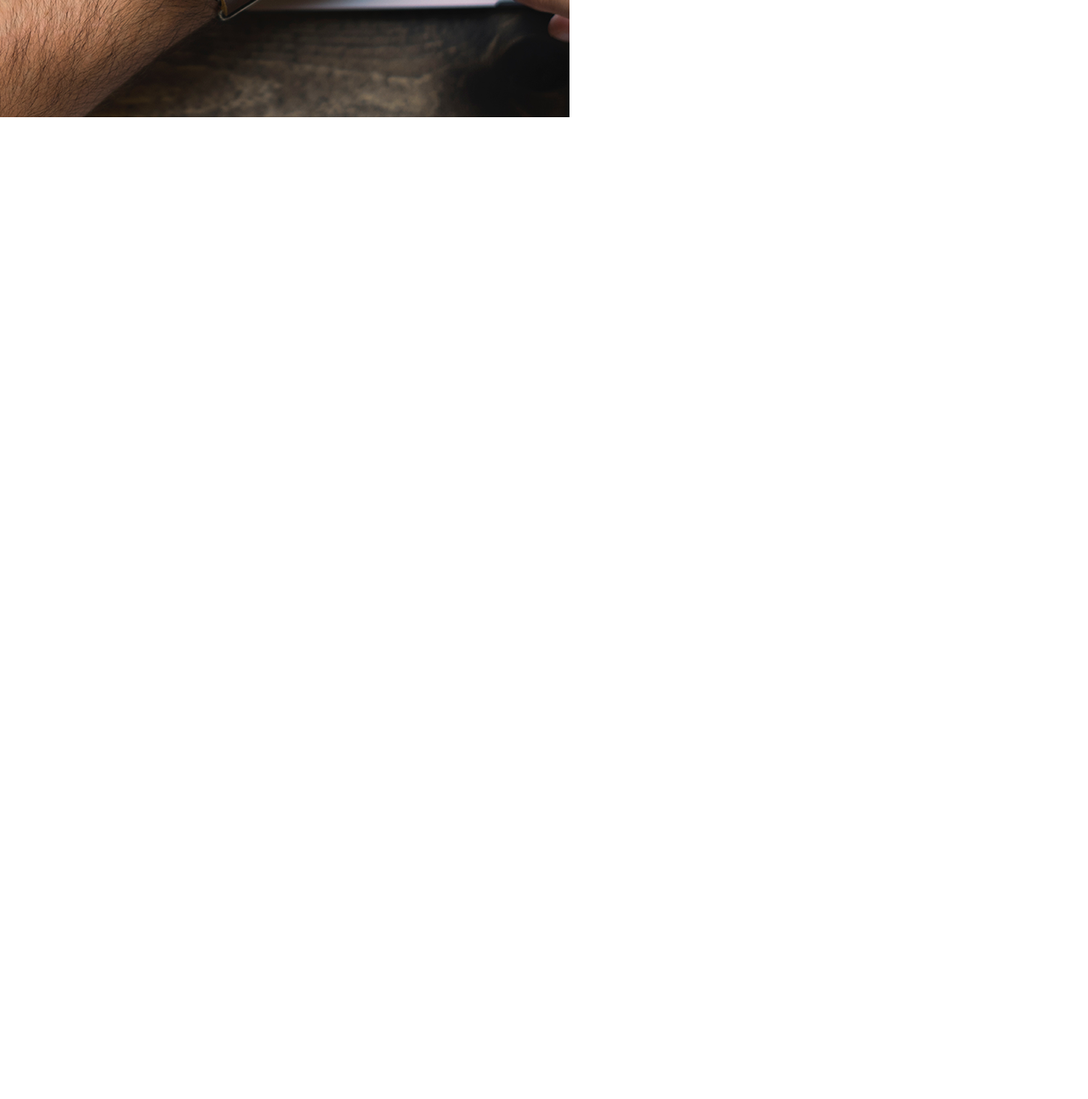
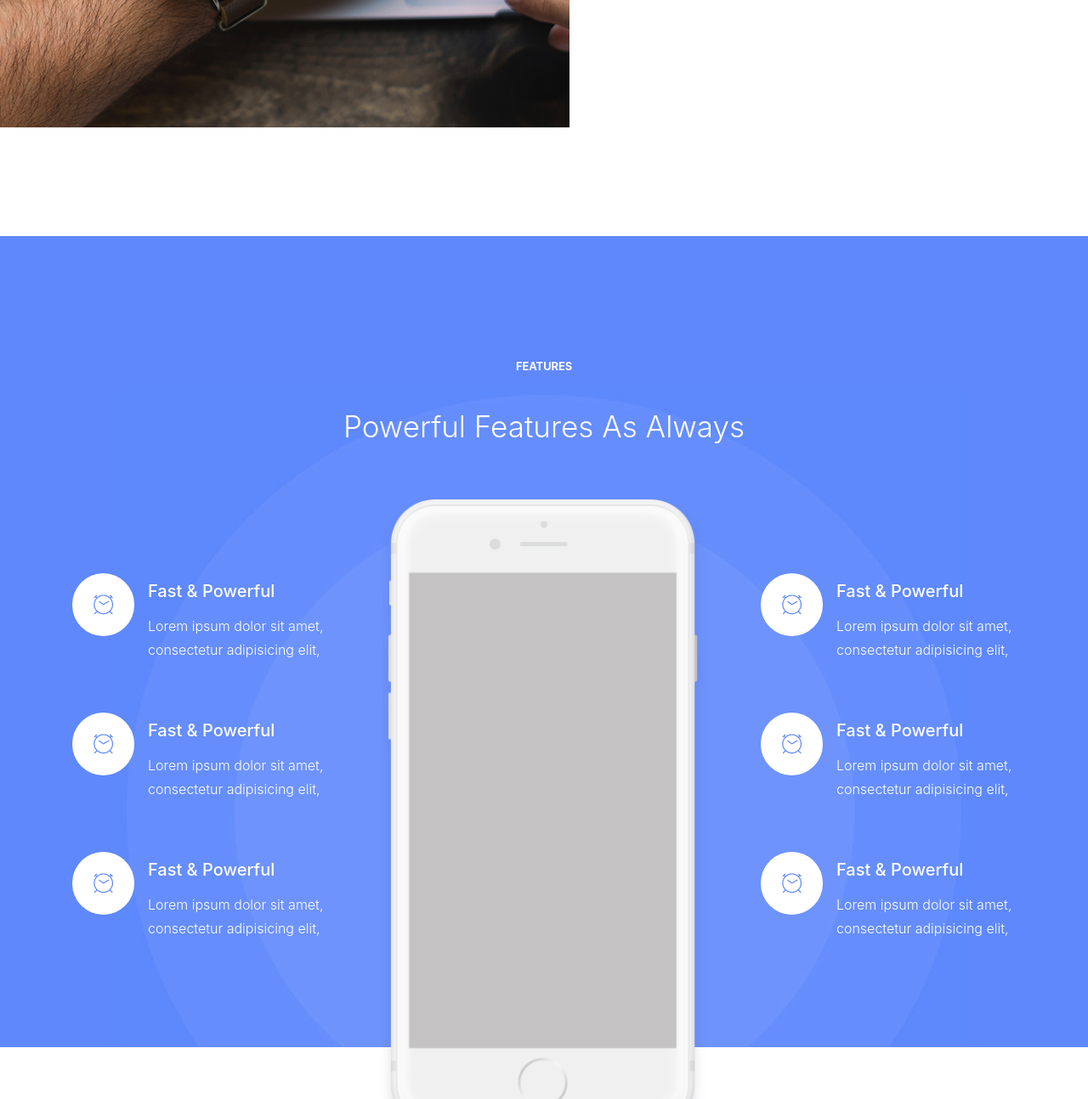
Before and after one commit to sdeboer88/app-landing-page, a plain HTML site: page index.html in a window 1280 px wide. Shown: the part 3053-4347 px from the top of the page at 85% size. Before the commit the page ends 3317 px from the top, so only its background shows below. Drawn offline with nearby package versions, Linux system fonts and the light colour scheme; grey boxes are pictures that could not be loaded; a script that the page names is missing.

Commit message:
Started working on features section of site. Got list with icons sorted out and ready to populate with specific icons.

```diff
--- a/index.html
+++ b/index.html
@@ -1,4 +1,7 @@
-<html>
+<!DOCTYPE html>
+<html lang="en">
+<head>
+    <meta charset="utf-8">
 	<head>
         <!--https://themeforest.net/item/appy-app-landing-psd-template/19732944-->
 	<link rel="stylesheet" href="https://maxcdn.bootstrapcdn.com/bootstrap/4.0.0-alpha.6/css/bootstrap.min.css" integrity="sha384-rwoIResjU2yc3z8GV/NPeZWAv56rSmLldC3R/AZzGRnGxQQKnKkoFVhFQhNUwEyJ" crossorigin="anonymous">
@@ -252,5 +255,142 @@ padding-top: 70px;
 
         </div>
     </section>
+<style>
+    #main-features{
+        background:#5e88fc  url("assets/img/blue-bg.jpg") no-repeat center bottom;
+        padding-top: 140px;
+        color:#fff;
+        height:955px;
+        position: relative;
+        margin-bottom: 50px;
+    }
+    #main-features h2{
+        font-size:35px;
+        font-weight: 300;
+        padding-top: 25px;
+    }
+
+    #main-features #iphone img{
+        position: absolute;
+        bottom:-185px;
+        left:0;
+    }
+
+    #main-features li strong{
+        display: block;
+        font-size: 20px;
+        margin-bottom: 15px;
+    }
+
+    #main-features li{
+        font-size: 16px;
+        line-height:28px;
+        font-weight:300;
+        margin-bottom: 45px;
+    }
+
+    .white-bg{
+        background-color: #fff;
+        border-radius: 50px;
+        padding:25px;
+    }
+
+    .media-body{
+        padding-top: 10px;
+    }
+
+    .media-body h5{
+        padding-bottom: 12px;
+    }
+
+    #main-features ul{
+        padding-top: 120px;
+    }
+
+    #main-features .media{
+        margin-bottom: 60px;
+    }
+
+
+</style>
+    <section id="main-features">
+        <div class="container">
+            <div class="row text-center">
+                <div class="col">
+                    <p>
+                        <small class="text-uppercase" style="font-weight: 700;">Features</small>
+                    </p>
+                    <h2>Powerful Features As Always</h2>
+                </div>
+            </div>
+            <div class="row">
+                <div class="col">
+                    <ul class="list-unstyled">
+                        <li class="media">
+                            <span class="white-bg  mr-3">
+                              <img class="d-flex" src="assets/img/alarm-clock.png" alt="Generic placeholder image">
+                            </span>
+                            <div class="media-body">
+                                <h5 class="mt-0 mb-1">Fast &amp; Powerful</h5>
+                                Lorem ipsum dolor sit amet,<br/> consectetur adipisicing elit,
+                            </div>
+                        </li>
+                        <li class="media">
+                            <span class="white-bg  mr-3">
+                              <img class="d-flex" src="assets/img/alarm-clock.png" alt="Generic placeholder image">
+                            </span>
+                            <div class="media-body">
+                                <h5 class="mt-0 mb-1">Fast &amp; Powerful</h5>
+                                Lorem ipsum dolor sit amet,<br/> consectetur adipisicing elit,
+                            </div>
+                        </li>
+                        <li class="media">
+                            <span class="white-bg  mr-3">
+                              <img class="d-flex" src="assets/img/alarm-clock.png" alt="Generic placeholder image">
+                            </span>
+                            <div class="media-body">
+                                <h5 class="mt-0 mb-1">Fast &amp; Powerful</h5>
+                                Lorem ipsum dolor sit amet,<br/> consectetur adipisicing elit,
+                            </div>
+                        </li>
+                    </ul>
+                </div>
+                <div class="col">
+                    <p id="iphone"><img src="assets/img/iphone-bg.png" class="img-fluid" alt=""></p>
+                </div>
+                <div class="col">
+                    <ul class="list-unstyled" style="padding-left:50px;">
+                        <li class="media">
+                            <span class="white-bg  mr-3">
+                              <img class="d-flex" src="assets/img/alarm-clock.png" alt="Generic placeholder image">
+                            </span>
+                            <div class="media-body">
+                                <h5 class="mt-0 mb-1">Fast &amp; Powerful</h5>
+                                Lorem ipsum dolor sit amet,<br/> consectetur adipisicing elit,
+                            </div>
+                        </li>
+                        <li class="media">
+                            <span class="white-bg  mr-3">
+                              <img class="d-flex" src="assets/img/alarm-clock.png" alt="Generic placeholder image">
+                            </span>
+                            <div class="media-body">
+                                <h5 class="mt-0 mb-1">Fast &amp; Powerful</h5>
+                                Lorem ipsum dolor sit amet,<br/> consectetur adipisicing elit,
+                            </div>
+                        </li>
+                        <li class="media">
+                            <span class="white-bg  mr-3">
+                              <img class="d-flex" src="assets/img/alarm-clock.png" alt="Generic placeholder image">
+                            </span>
+                            <div class="media-body">
+                                <h5 class="mt-0 mb-1">Fast &amp; Powerful</h5>
+                                Lorem ipsum dolor sit amet,<br/> consectetur adipisicing elit,
+                            </div>
+                        </li>
+                    </ul>
+                </div>
+            </div>
+        </div>
+    </section>
 	</body>
 </html>
```
Also changed, not shown: assets/img/alarm-clock.png (added), assets/img/blue-bg.jpg (added).
